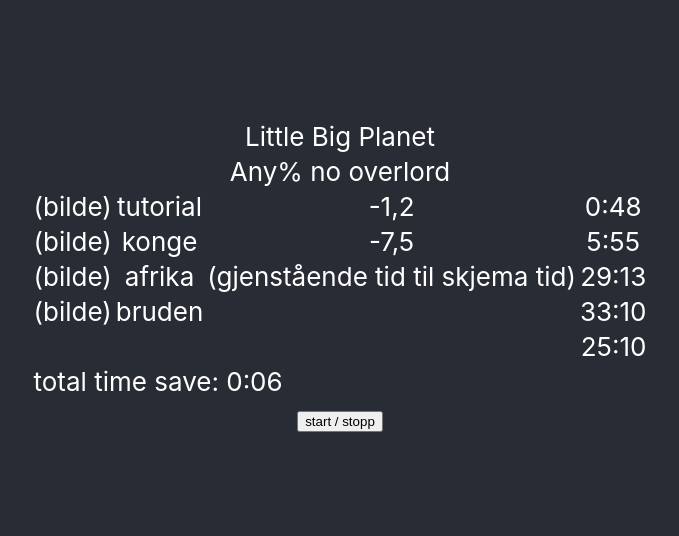
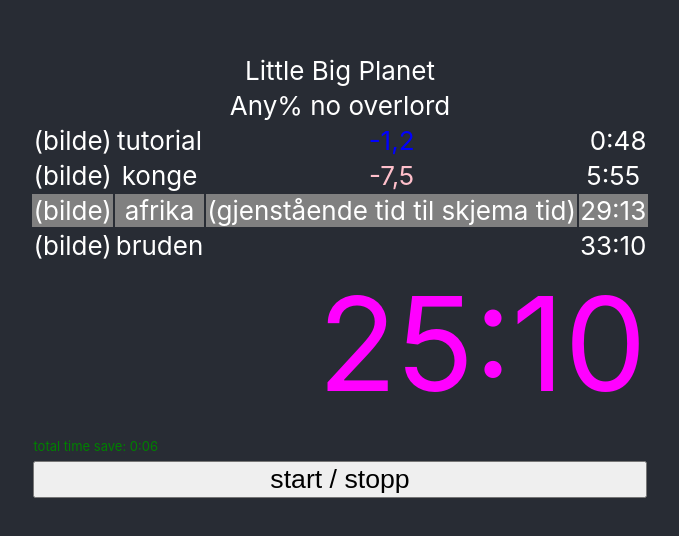
Before and after one commit to eirikm/julekalender2020, a React (Create React App) app: page / in a window 1280 px wide. Shown: the part 124-660 px from the top of the page, without its empty margins (300-979 px from the left). Built offline with nearby package versions, Linux system fonts and the light colour scheme.

Commit message:
lagt på litt stygge farger og størrelser

```diff
--- a/src/App.tsx
+++ b/src/App.tsx
@@ -17,16 +17,16 @@
           <tr>
             <td>(bilde)</td>
             <td>tutorial</td>
-            <td>-1,2</td>
-            <td>0:48</td>
+            <td style={{ color: "blue" }}>-1,2</td>
+            <td align="right">0:48</td>
           </tr>
           <tr>
             <td>(bilde)</td>
             <td>konge</td>
-            <td>-7,5</td>
+            <td style={{ color: "pink" }}>-7,5</td>
             <td>5:55</td>
           </tr>
-          <tr>
+          <tr style={{ backgroundColor: "grey" }}>
             <td>(bilde)</td>
             <td>afrika</td>
             <td>(gjenstående tid til skjema tid)</td>
@@ -40,18 +40,22 @@
           </tr>
           <tr>
             <td colSpan={4} align="right">
-              25:10
+              <span style={{ color: "#f0f", fontSize: "500%" }}>25:10</span>
             </td>
           </tr>
           <tr>
             <td colSpan={4} align="left">
-              total time save: 0:06
+              <span style={{ fontSize: "50%", color: 'green' }}>
+                total time save: 0:06
+              </span>
             </td>
           </tr>
 
           <tr>
             <td colSpan={4}>
-              <button>start / stopp</button>
+              <button style={{ width: "100%" }}>
+                <span style={{fontSize: '200%'}}>start / stopp</span>
+              </button>
             </td>
           </tr>
         </table>
```
